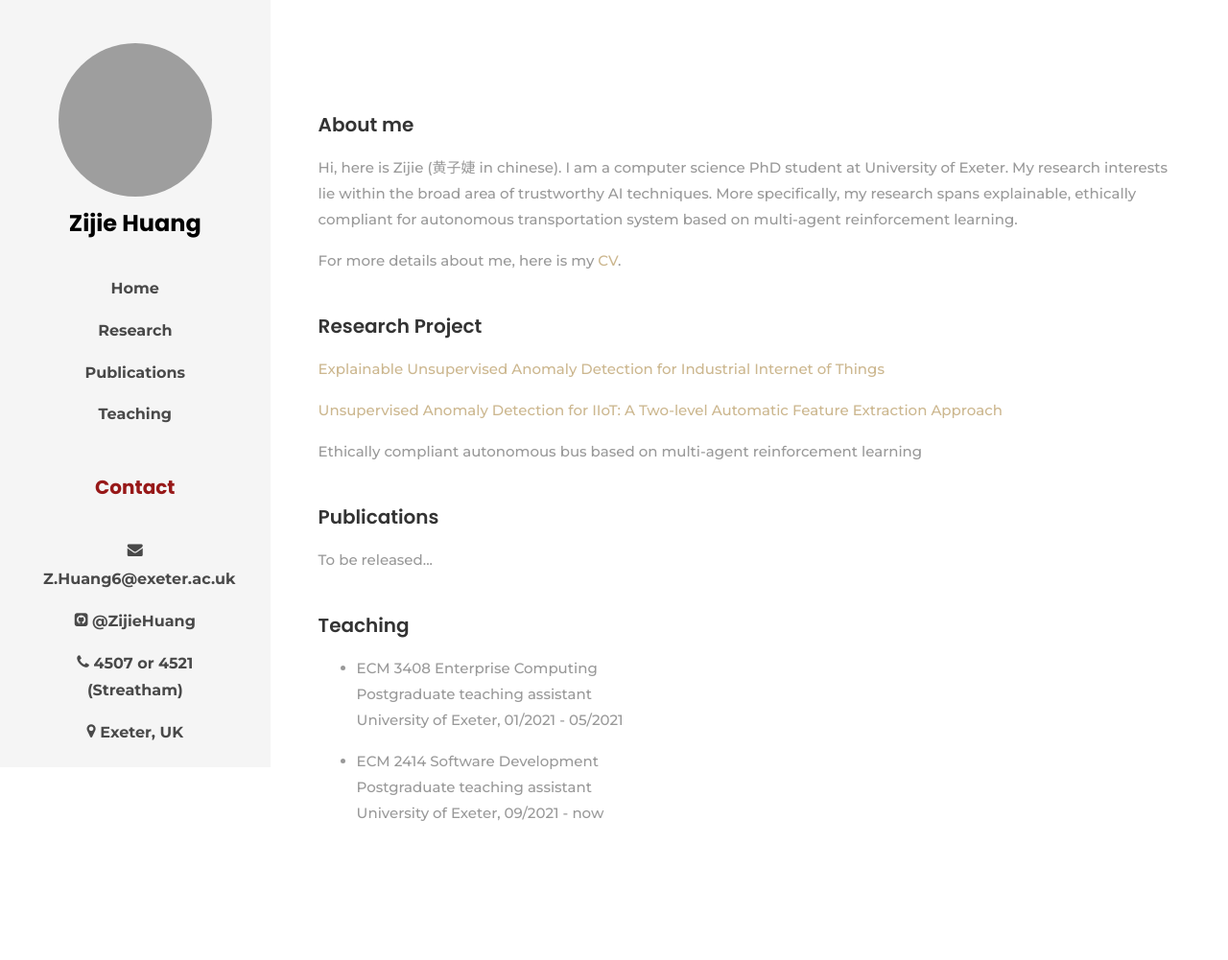
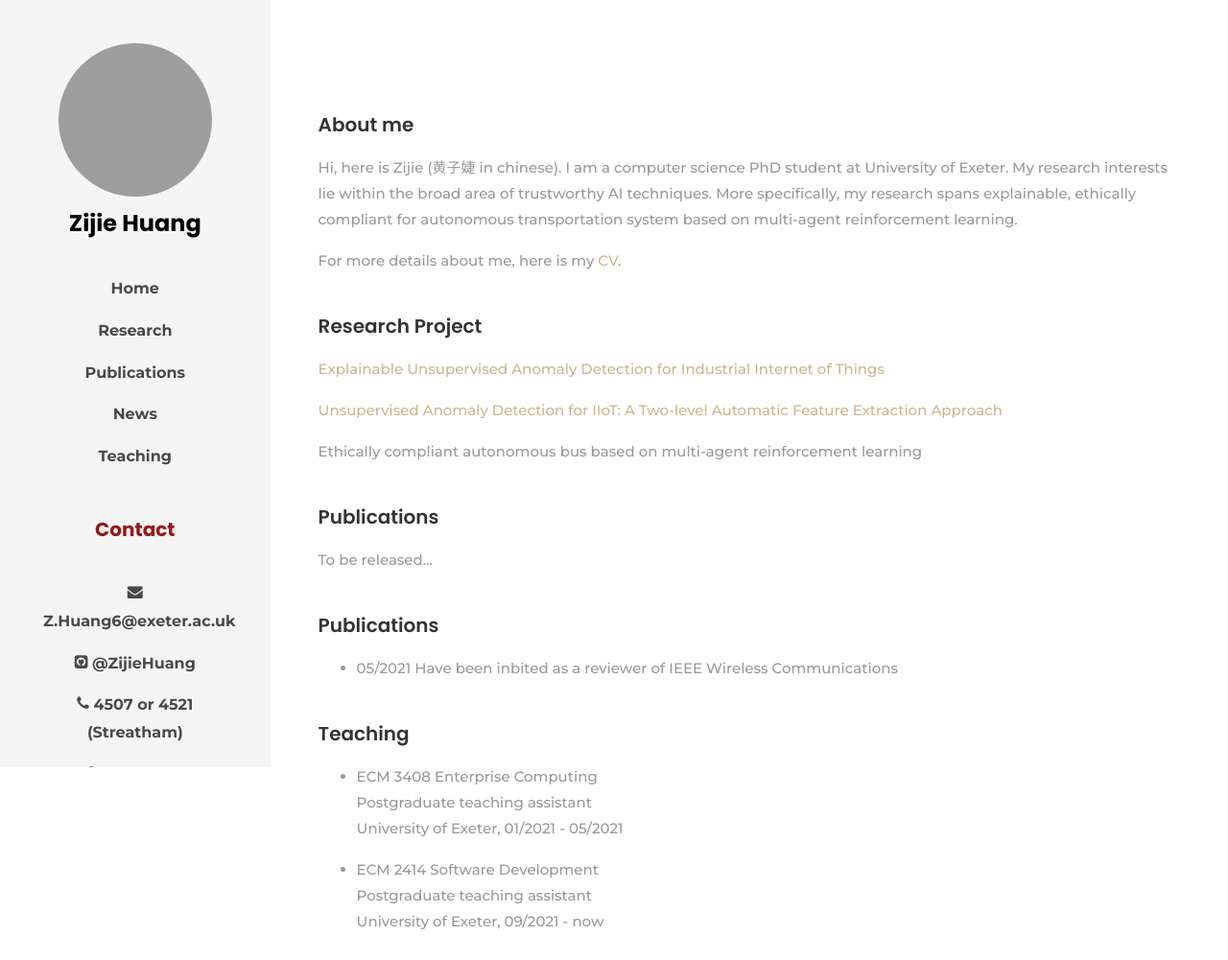
Before and after one commit to ZijieHuang/ZijieHuang.github.io, a plain HTML site: page index.html in a window 1280 px wide. Shown: the whole page at 96% size. Drawn offline with nearby package versions, Linux system fonts and the light colour scheme; some packages are replaced by stand-ins of ours; no server answers; grey boxes are pictures that could not be loaded; files whose address does not match are found by name; a web font is replaced by a local one.

Commit message:
Update index.html

```diff
--- a/index.html
+++ b/index.html
@@ -39,6 +39,7 @@
 					<li><a href="index.html">Home</a></li>
 					<li><a href="#Research">Research</a></li>
 					<li><a href="#Publications">Publications</a></li>
+					<li><a href="#News">News</a></li>
 					<li><a href="#Teaching">Teaching</a></li>
 
 				</ul>
@@ -84,6 +85,16 @@
 				<h3 id="Publications" class="heading mb-3">Publications</h3>
 				<p>To be released...</p>
 			</div>
+
+			<div class="media-body p-2 mt-2">
+				<h3 id="News" class="heading mb-3">Publications</h3>
+				 <ul>
+
+  					<li>05/2021 Have been inbited as a reviewer of <a herf = "https://www.comsoc.org/publications/magazines/ieee-wireless-communications/cfp/6g-paradigm-future-wireless-communications"></a>IEEE Wireless Communications</li>
+
+				 </ul>
+			</div>
+
 			<div class="media-body p-2 mt-2">
 				<h3 id="Teaching" class="heading mb-3">Teaching</h3>
 				 <ul>
```
